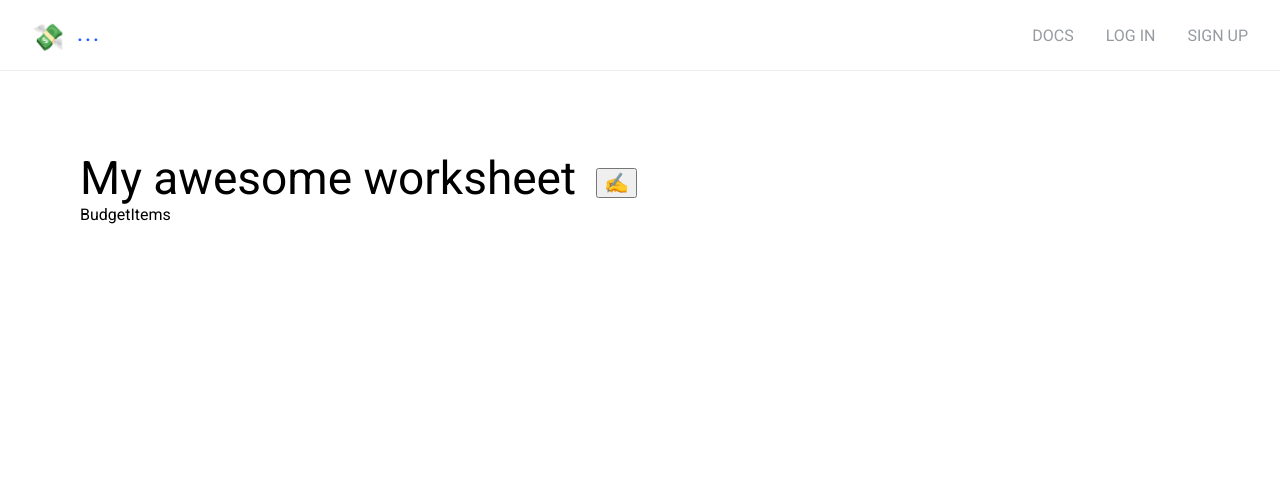
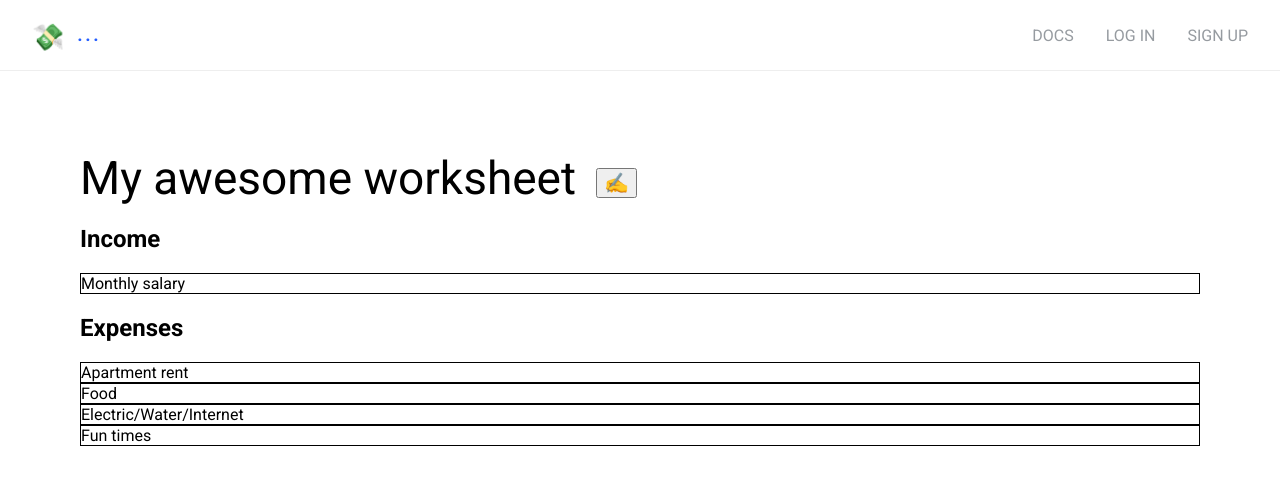
Before and after one commit to andersblom/finance-calculator, a React (Create React App) app: page / in a window 1280 px wide. Shown: the top 480 px of the page. Built offline with nearby package versions, Linux system fonts and the light colour scheme.

Commit message:
Render single Budgetlist-items based on expense/income status + singleitem's boilerpalte

```diff
--- a/src/components/WorkSheet/BudgetItems/index.js
+++ b/src/components/WorkSheet/BudgetItems/index.js
@@ -1,11 +1,41 @@
 import React, { Component } from 'react';
 import PropTypes from 'prop-types';
 
+import SingleBudgetListItem from '../SingleBudgetListItem';
+
+function renderListOfItems(items) {
+  return items.map((item) => {
+    // This will be the key-prop for the item
+    const keyProp = item.name
+      .toLowerCase()
+      .trim()
+      // Removing spaces
+      .replace(' ', '')
+      // Removing special characters with regexp
+      .replace(/[^a-zA-Z ]/g, '');
+
+    return (
+      <SingleBudgetListItem key={keyProp} item={item} />
+    );
+  });
+}
+
 export default class BudgetItems extends Component {
   render() {
-    console.log(this.props.items);
+    const income = this.props.items.filter(item => item.expense === false);
+    const expenses = this.props.items.filter(item => item.expense === true);
+
     return (
-      <div>BudgetItems</div>
+      <div>
+        <div>
+          <h2>Income</h2>
+          <div>{renderListOfItems(income)}</div>
+        </div>
+        <div>
+          <h2>Expenses</h2>
+          <div>{renderListOfItems(expenses)}</div>
+        </div>
+      </div>
     );
   }
 }
--- /dev/null
+++ b/src/components/Worksheet/SingleBudgetListItem/SingleBudgetListItem.css
@@ -0,0 +1,3 @@
+.listItem__entry__container {
+  border: 1px solid black;
+}
--- /dev/null
+++ b/src/components/Worksheet/SingleBudgetListItem/index.js
@@ -0,0 +1,18 @@
+import React from 'react';
+import PropTypes from 'prop-types';
+
+import './SingleBudgetListItem.css';
+
+const SingleBudgetListItem = ({ item }) => (
+  <div className="listItem__entry__container">{item.name}</div>
+);
+
+SingleBudgetListItem.propTypes = {
+  item: PropTypes.objectOf({
+    name: PropTypes.string,
+    amount: PropTypes.number,
+    expense: PropTypes.bool,
+  }).isRequired,
+};
+
+export default SingleBudgetListItem;
```
